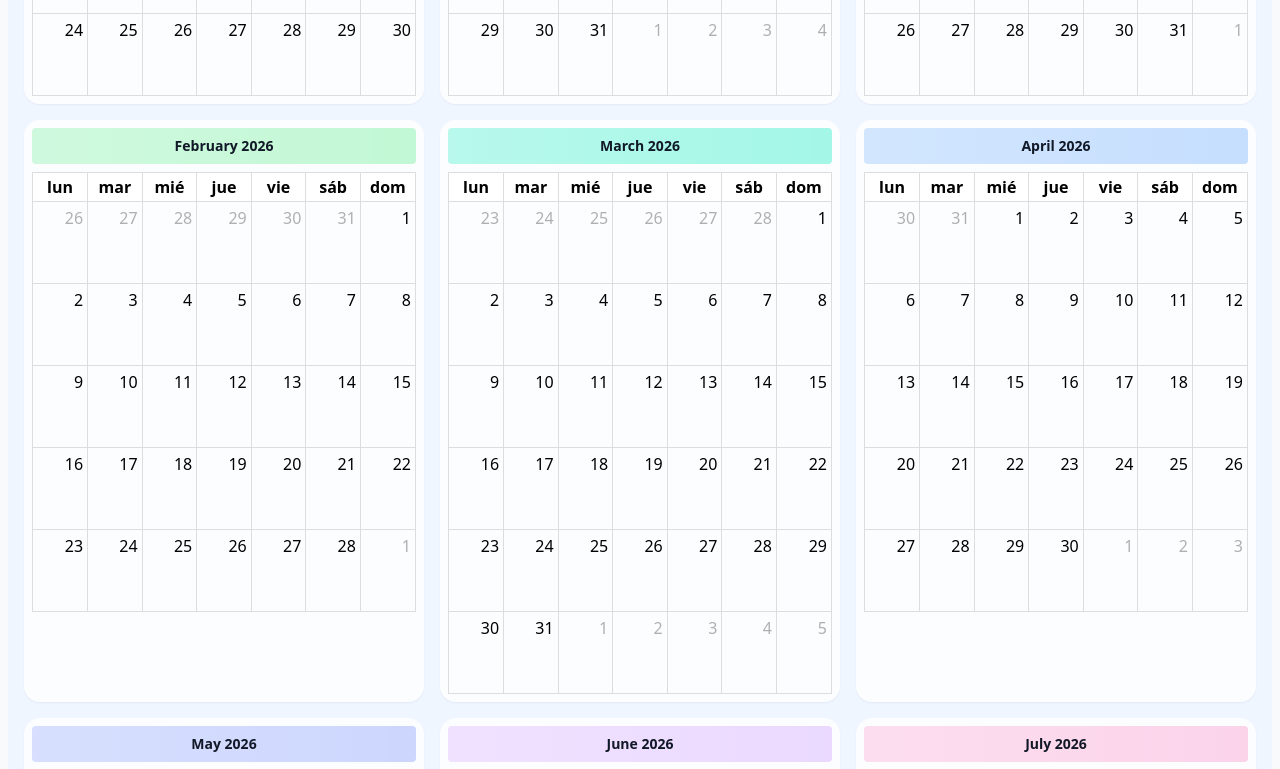
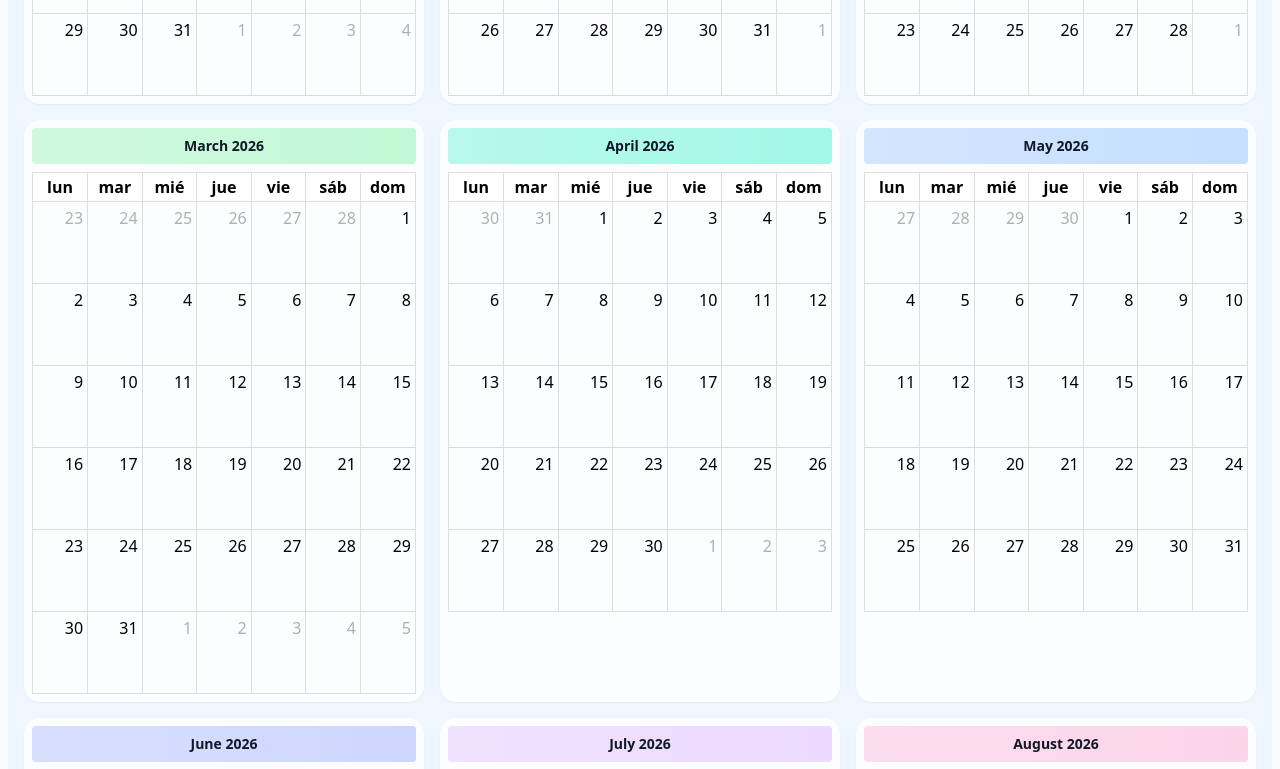
Before and after one commit to MarinaPreci/calendarioAF, a React (Vite) app: page / in a window 1280 px wide. Shown: the part 520-1289 px from the top of the page. Built offline with nearby package versions, Linux system fonts and the light colour scheme; no server answers; the database is empty.

Commit message:
quitamos noviembre

```diff
--- a/src/components/CalendarGrid.jsx
+++ b/src/components/CalendarGrid.jsx
@@ -21,7 +21,7 @@ export default function CalendarGrid({ races = [], onOpenRace = () => {}, onAddR
   const [selectedType, setSelectedType] = useState(''); // 👈 filtro activo
 
   const months = [
-    new Date(2025, 10, 1),
+    //new Date(2025, 10, 1),
     new Date(2025, 11, 1),
     ...Array.from({ length: 12 }, (_, i) => new Date(2026, i, 1))
   ];
```
